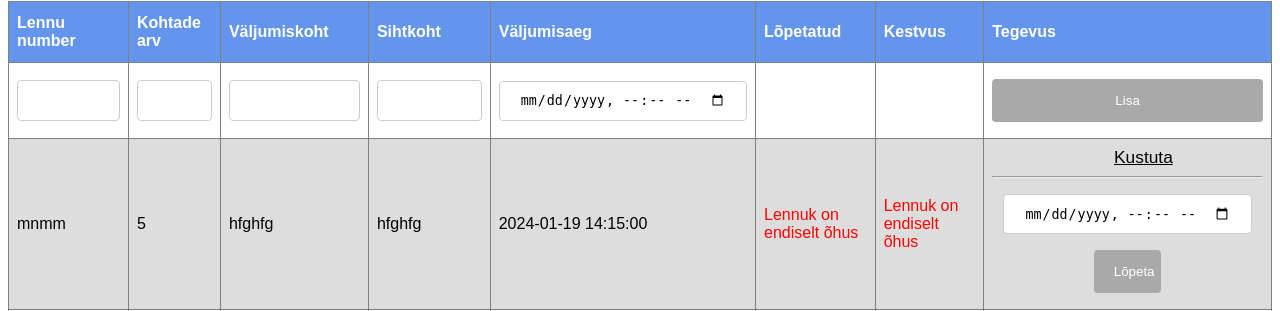
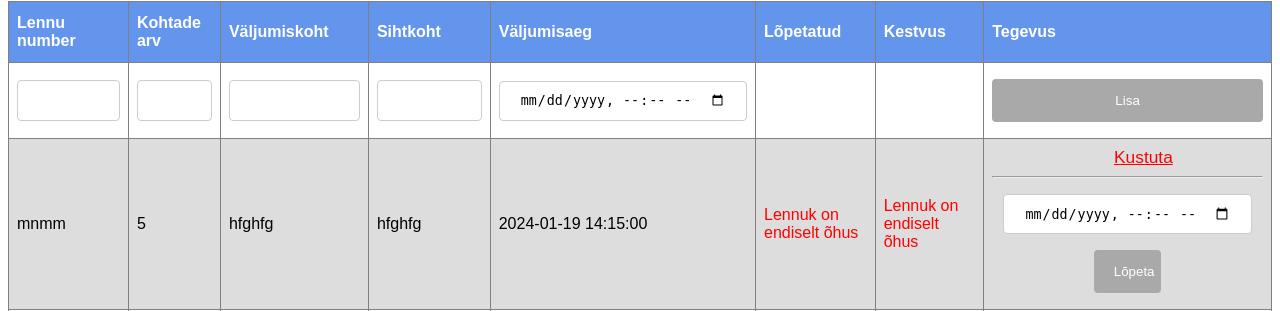
Before and after one commit to tirfall/lennujaam, a PHP site: page /lennuhaldus.php in a window 1280 px wide, with the pointer over the restyled element; the page is wider, and only the part inside the window is pictured. Shown: the part 432-743 px from the top of that part. Run offline with PHP 8.4, Linux system fonts and the light colour scheme; the visitor is signed in with stand-in values (Sample User, id 1); data comes from the database, SQL or seed files in the repository.

Commit message:
hiirekursori hõljumisel administraatori lehel kustuta tekst muudab punaseks

```diff
--- a/lennustyle.css
+++ b/lennustyle.css
@@ -223,10 +223,14 @@ button:hover{
     padding: 0;
 }
 
-.polet:hover , .polet1:hover{
+.polet:hover, .polet1:hover{
     color: crimson;
 }
 
 a#y2{
     color: black;
 }
+
+.btnhal:hover{
+    color: red;
+}
```
